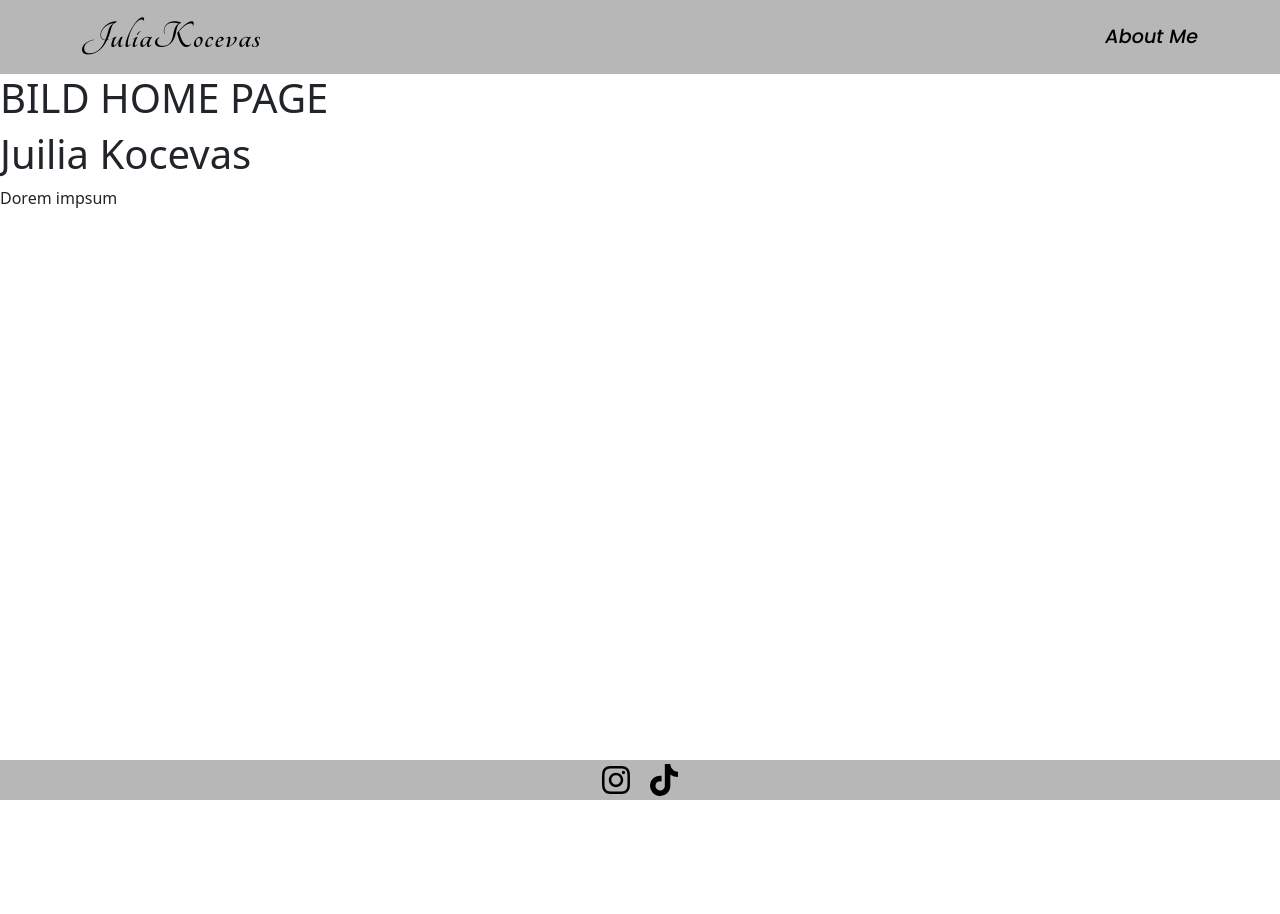
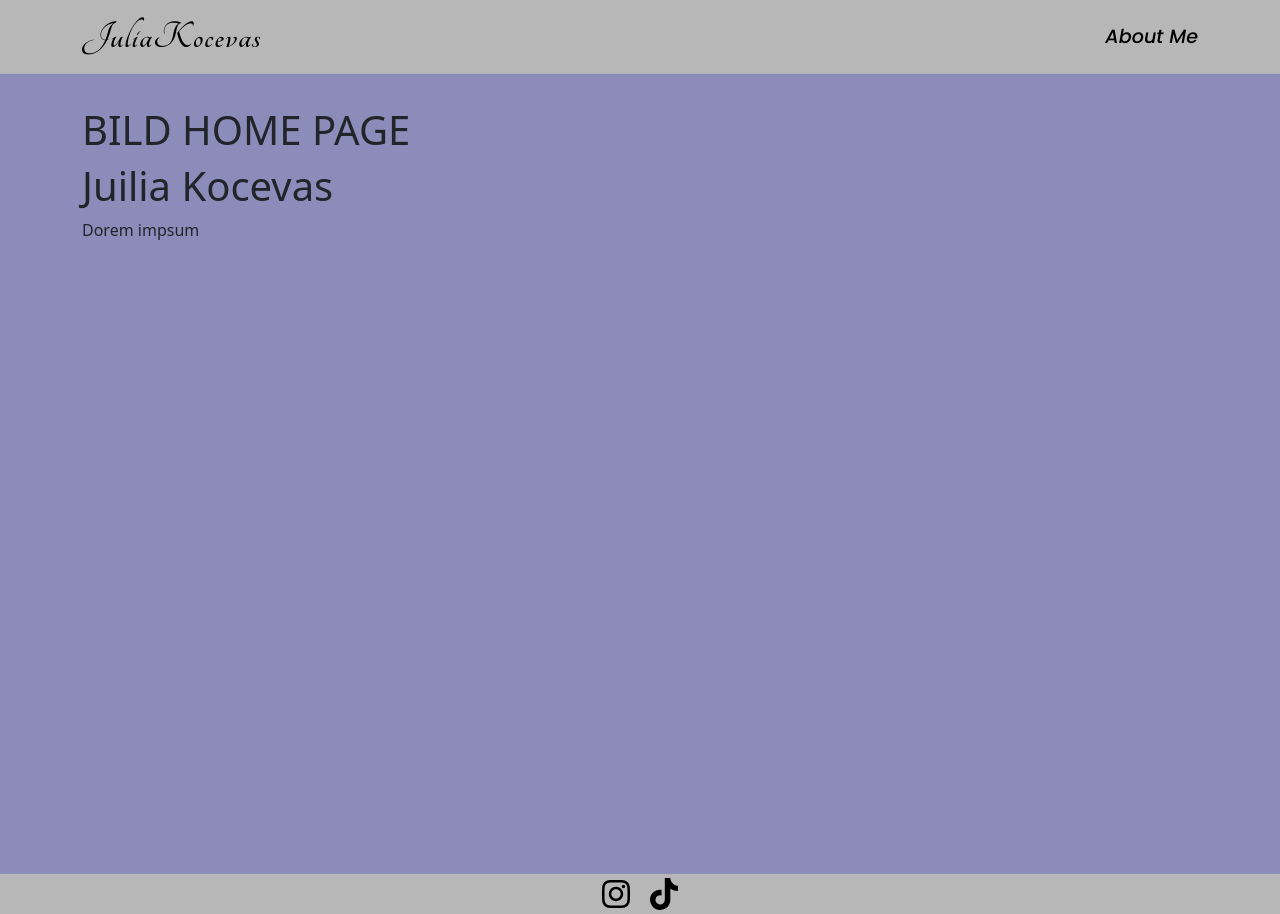
Before and after one commit to NikyAviator/juliakocevas, a React (Vite) app in the folder frontend/: page / in a window 1280 px wide. Before the commit the page ends 800 px from the top, so only its background shows below. Built offline with nearby package versions, Linux system fonts and the light colour scheme.

Commit message:
bg color home adjusted but footer pushed down

```diff
--- a/frontend/src/Pages/Home.jsx
+++ b/frontend/src/Pages/Home.jsx
@@ -1,10 +1,15 @@
+import '../scss/styles.scss';
+import Container from 'react-bootstrap/Container';
+
 const Home = () => {
   return (
-    <>
-      <h1>BILD HOME PAGE</h1>
-      <h1>Juilia Kocevas</h1>
-      <p> Dorem impsum</p>
-    </>
+    <div className='home'>
+      <Container>
+        <h1>BILD HOME PAGE</h1>
+        <h1>Juilia Kocevas</h1>
+        <p> Dorem impsum</p>
+      </Container>
+    </div>
   );
 };
 
--- /dev/null
+++ b/frontend/src/scss/Home.scss
@@ -0,0 +1,6 @@
+.home {
+  background-color: #8c8cbb; // Light gray background color
+  // #F5F5F7 The original gray bg color
+  padding: 2rem; // Add some padding for content spacing
+  min-height: 100vh;
+}
--- a/frontend/src/scss/styles.scss
+++ b/frontend/src/scss/styles.scss
@@ -12,3 +12,4 @@
 // Import your own SCSS files
 @import './sticky-footer.scss';
 @import './Header.scss';
+@import './Home.scss';
```
